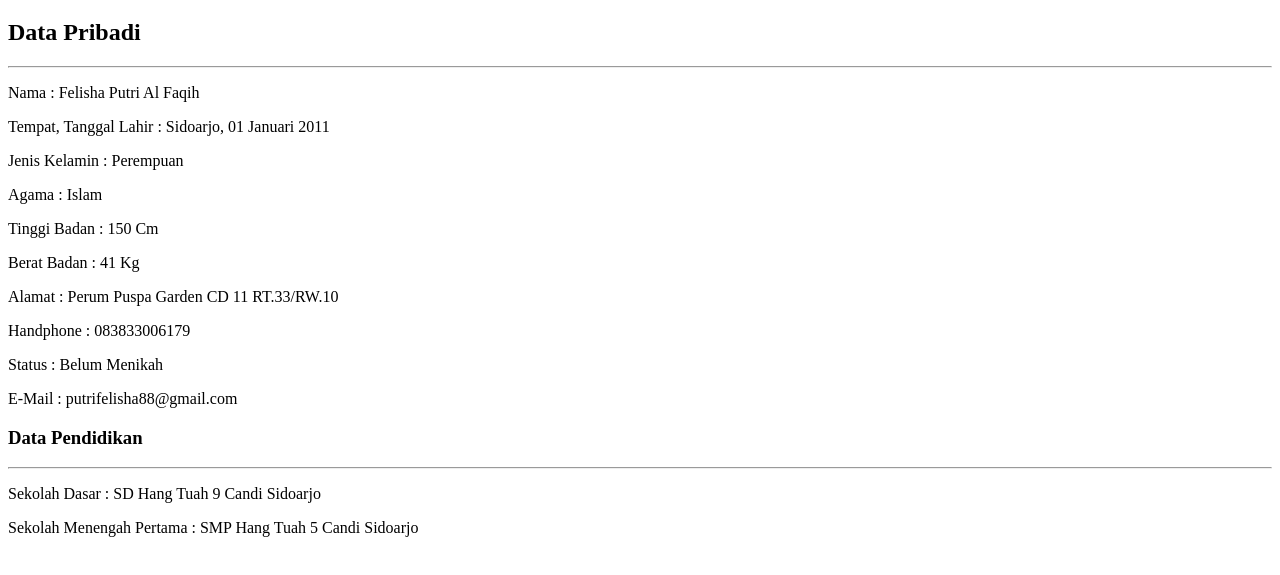
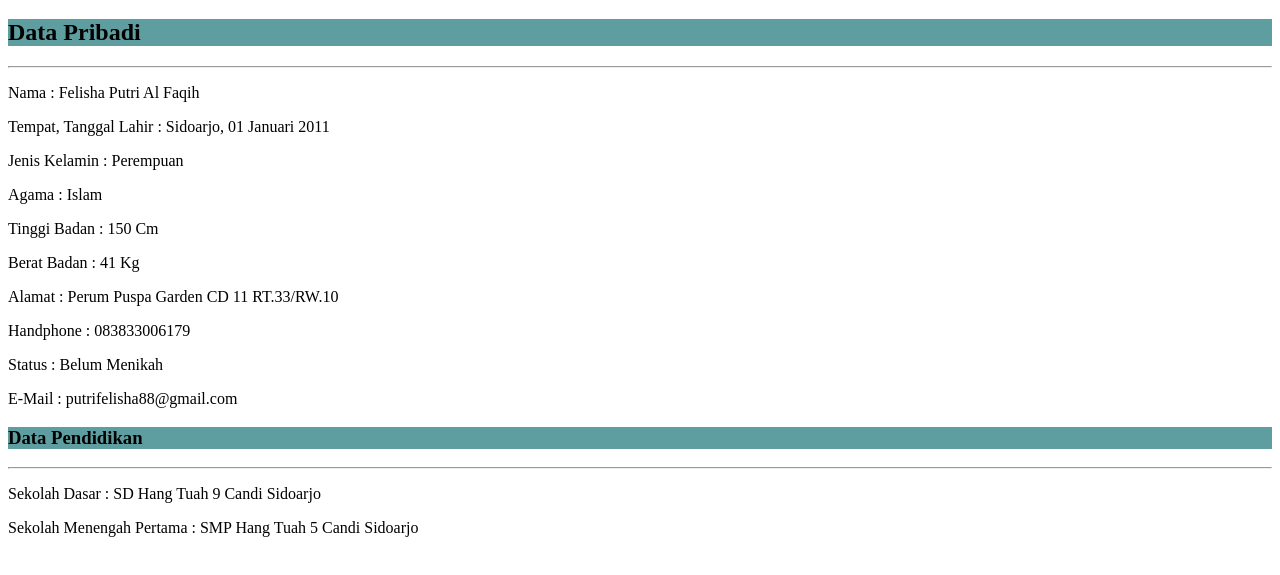
Before and after one commit to felishaptri/felishaptri.github.io, a plain HTML site: page index.html in a window 1280 px wide. Shown: the part 61-636 px from the top of the page. Drawn offline with Linux system fonts and the light colour scheme.

Commit message:
Update index.html

```diff
--- a/index.html
+++ b/index.html
@@ -5,7 +5,7 @@
     </head>
     <body>
         <h1>Curriculum Vitae</h1>
-        <h2>Data Pribadi</h2>
+        <h2 style="background-color: cadetblue;">Data Pribadi</h2>
         <hr>
         <p>Nama : Felisha Putri Al Faqih</p>
         <p>Tempat, Tanggal Lahir : Sidoarjo, 01 Januari 2011</p>
@@ -18,7 +18,7 @@
         <p>Status : Belum Menikah</p>
         <p> E-Mail : putrifelisha88@gmail.com</p>
 
-        <H3>Data Pendidikan</H3>
+        <H3 style="background-color: cadetblue;">Data Pendidikan</H3>
         <hr>
         <p>Sekolah Dasar : SD Hang Tuah 9 Candi Sidoarjo</p>
         <p> Sekolah Menengah Pertama : SMP Hang Tuah 5 Candi Sidoarjo</p>
```
